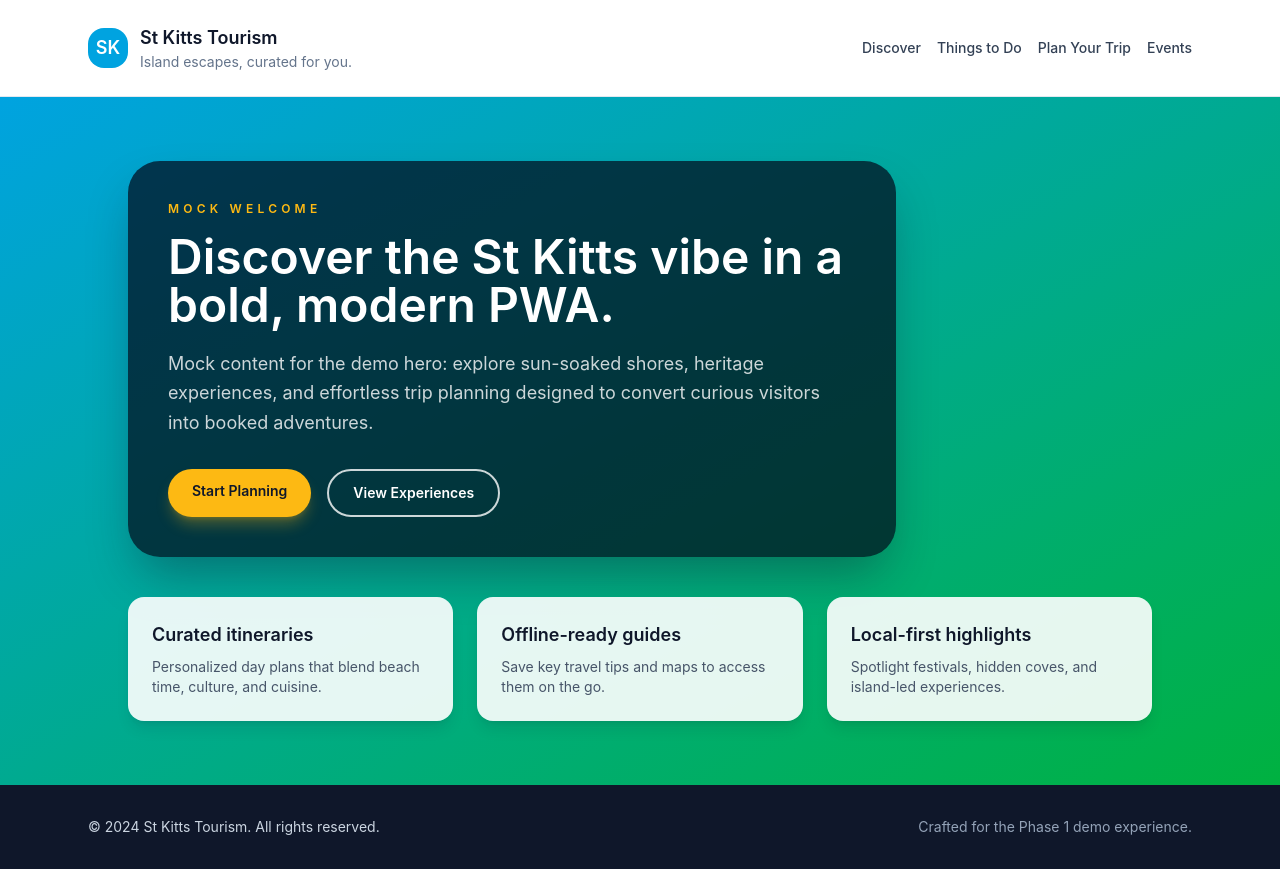
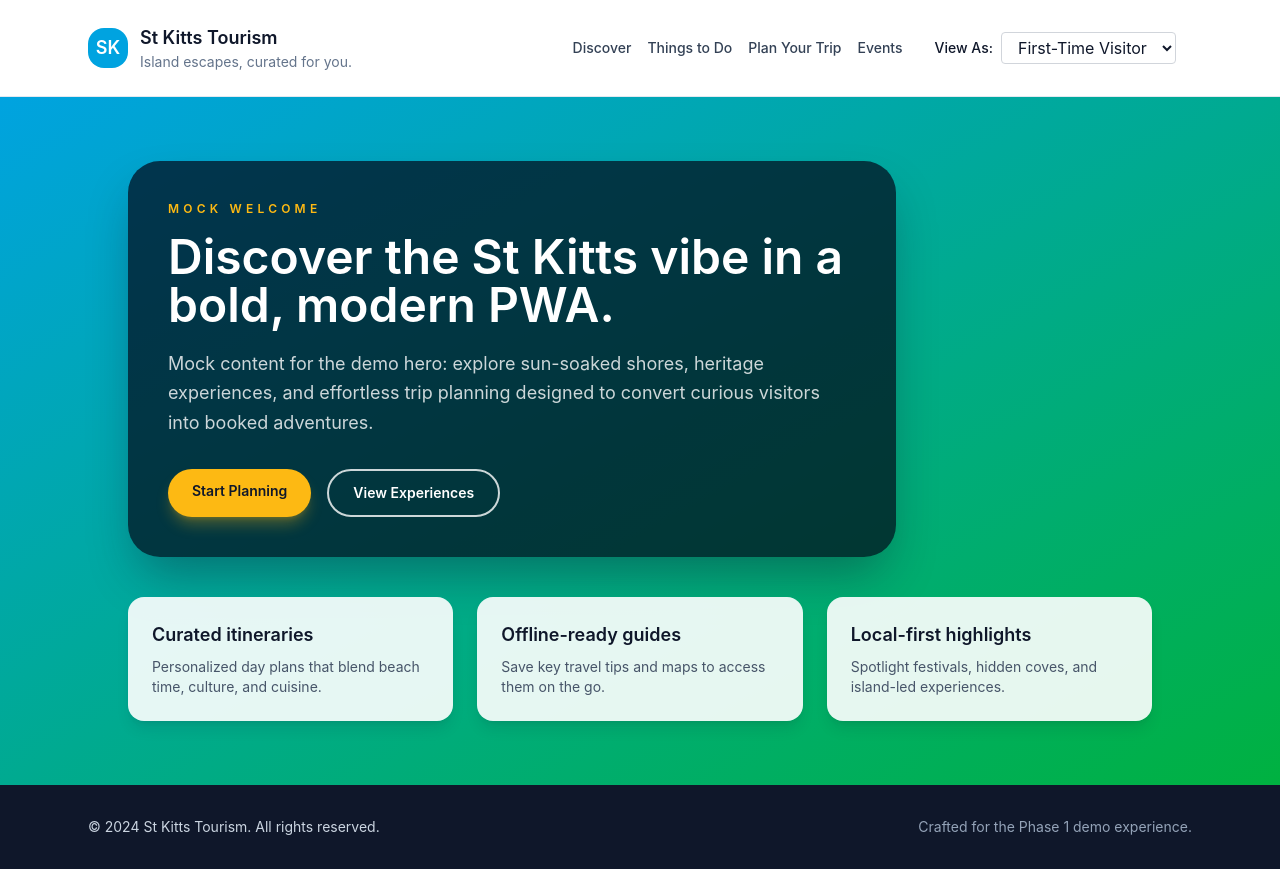
Before and after one commit to leahbrowne/kn, a Next.js app: page / in a window 1280 px wide. Built offline with nearby package versions, Linux system fonts and the light colour scheme.

Commit message:
Add view-as selector to header

```diff
--- /dev/null
+++ b/app/ViewAsSelector.tsx
@@ -0,0 +1,40 @@
+"use client";
+
+import { useEffect, useState } from "react";
+
+const DEFAULT_VISITOR_TYPE = "first-time";
+
+export default function ViewAsSelector() {
+  const [visitorType, setVisitorType] = useState(DEFAULT_VISITOR_TYPE);
+
+  useEffect(() => {
+    const storedVisitorType = window.localStorage.getItem("visitorType");
+    if (storedVisitorType) {
+      setVisitorType(storedVisitorType);
+    }
+  }, []);
+
+  return (
+    <div className="ml-auto hidden items-center gap-2 px-4 sm:flex">
+      <label className="text-sm font-medium" htmlFor="view-as-selector">
+        View As:
+      </label>
+      <select
+        id="view-as-selector"
+        className="rounded border border-gray-300 bg-white px-3 py-1"
+        onChange={(event) => {
+          const nextValue = event.target.value;
+          window.localStorage.setItem("visitorType", nextValue);
+          setVisitorType(nextValue);
+          window.location.reload();
+        }}
+        value={visitorType}
+      >
+        <option value="first-time">First-Time Visitor</option>
+        <option value="cruise">Cruise Visitor</option>
+        <option value="returning">Returning Visitor</option>
+        <option value="romance">Romance Seeker</option>
+      </select>
+    </div>
+  );
+}
--- a/app/layout.tsx
+++ b/app/layout.tsx
@@ -1,6 +1,8 @@
 import "./globals.css";
 
 import type { ReactNode } from "react";
+
+import ViewAsSelector from "./ViewAsSelector";
 
 const navLinks = ["Discover", "Things to Do", "Plan Your Trip", "Events"];
 
@@ -10,7 +12,7 @@ export default function RootLayout({ children }: { children: ReactNode }) {
       <body className="bg-slate-50 text-slate-900">
         <div className="flex min-h-screen flex-col">
           <header className="border-b border-slate-200 bg-white">
-            <div className="mx-auto flex w-full max-w-6xl flex-col gap-4 px-6 py-6 sm:flex-row sm:items-center sm:justify-between">
+            <div className="mx-auto flex w-full max-w-6xl flex-col gap-4 px-6 py-6 sm:flex-row sm:items-center">
               <div className="flex items-center gap-3">
                 <span
                   aria-hidden="true"
@@ -27,6 +29,7 @@ export default function RootLayout({ children }: { children: ReactNode }) {
                   </p>
                 </div>
               </div>
+              <div className="flex flex-col gap-4 sm:ml-auto sm:flex-row sm:items-center">
                 <nav aria-label="Primary">
                   <ul className="flex flex-wrap gap-4 text-sm font-medium text-slate-700">
                     {navLinks.map((label) => (
@@ -41,6 +44,8 @@ export default function RootLayout({ children }: { children: ReactNode }) {
                     ))}
                   </ul>
                 </nav>
+                <ViewAsSelector />
+              </div>
             </div>
           </header>
           <main className="flex-1">{children}</main>
```
Lines whose indentation alone changed are shown as unchanged.
